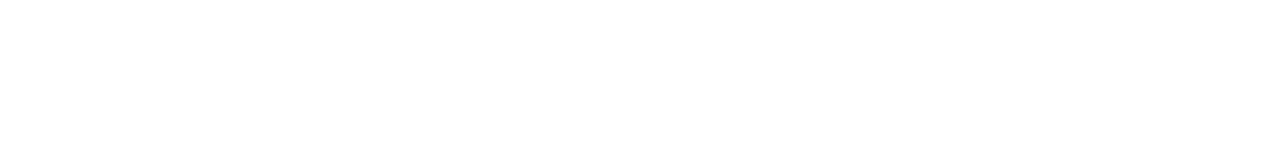
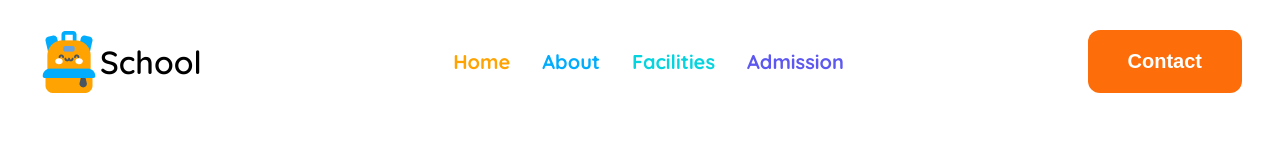
Before and after one commit to alimran74/Assignment-2, a plain HTML site: page index.html in a window 1280 px wide. Drawn offline with Linux system fonts and the light colour scheme.

Commit message:
added menu bars and menu bar responsive

```diff
--- a/index.html
+++ b/index.html
@@ -8,12 +8,41 @@
 <link rel="preconnect" href="https://fonts.gstatic.com" crossorigin>
 
 <link href="https://fonts.googleapis.com/css2?family=Quicksand:wght@300..700&display=swap" rel="stylesheet">
+<link rel="stylesheet" href="https://cdnjs.cloudflare.com/ajax/libs/font-awesome/6.7.2/css/all.min.css">
 
     <link rel="stylesheet" href="styles/styles.css">
 </head>
 <body class="quicksand-font">
-    <header></header>
+    <header>
+        <nav class="navigation-bar display-flex">
+
+            <div class="nav-left  display-flex">
+             <img class="nav-logo" src="assets/logo.png" alt="logo not found">
+             <span class="nav-brand">School</span>
+            </div>
+
+
+            <ul class="nav-res display-flex ">
+
+                <li class="navigation-list"><a class="nav-item" href=""><span class="color-text-1">Home</span></a></li>
+                <li class="navigation-list"><a  class="nav-item"  href=""><span class="color-text-2">About</span></a></li>
+                <li class="navigation-list"><a  class="nav-item"  href=""><span class="color-text-3">Facilities</span> </a></li>
+                <li class="navigation-list"><a  class="nav-item"  href=""><span class="color-text-4">Admission</span></a></li>
+            </ul>
+
+            <button class="nav-btn">Contact</button>
+            <i class="fa-solid fa-bars"></i>
+
+
+
+        </nav>
+
+    </header>
+
+
     <main></main>
+
+
     <footer></footer>
 </body>
 </html>
--- a/styles/styles.css
+++ b/styles/styles.css
@@ -1,6 +1,82 @@
 .quicksand-font {
     font-family: "Quicksand", serif;
     font-optical-sizing: auto;
-    font-weight: 600;
+    font-weight: 400;
     font-style: normal;
   }
+
+  /* navbar shared styles */
+
+  .display-flex{
+    display: flex;
+
+}
+ .navigation-bar{
+    justify-content:space-between;
+    align-items: center;
+    margin:  30px 30px;
+    padding-bottom: 10px;
+
+
+
+
+  }
+/* navbar left image and  styles */
+.nav-left{
+    align-items: center;
+    font-size: 2rem;
+    font-weight: 600;
+}
+
+/* navbar middle text color & style */
+.navigation-list{
+    list-style: none;
+    margin-right: 32px;
+}
+.nav-item{
+    text-decoration: none;
+    font-size: 1.25rem;
+    font-weight: bold;
+}
+
+.color-text-1{
+    font-size: 20px;
+    color: rgba(254, 163, 1, 1);
+}
+.color-text-2{
+    font-size: 20px;
+    color: rgba(1, 172, 253, 1);
+}
+.color-text-3{
+    color: rgba(5, 212, 223, 1);
+}
+.color-text-4{
+    color: rgba(93, 88, 239, 1);
+}
+/* end */
+/* navi button */
+.nav-btn{
+    background-color: #FD6E0A;
+    font-weight: 700;
+    font-size:1.25rem;
+    color: white;
+    padding: 20px 40px;
+    border: none;
+    border-radius: 12px;
+}
+.fa-solid {
+    display:none;
+}
+/* responsive media querry */
+@media screen and (max-width: 576px){
+    .nav-res, .nav-brand, .nav-btn{
+        display:none;
+    }
+    .fa-solid{
+        display: flex;
+        align-items: center;
+        font-size: 3rem;
+    }
+    .navigation-bar{
+        border-bottom: 1px solid orange;
+    }
```
Also changed, not shown: assets/menu.png (added).
